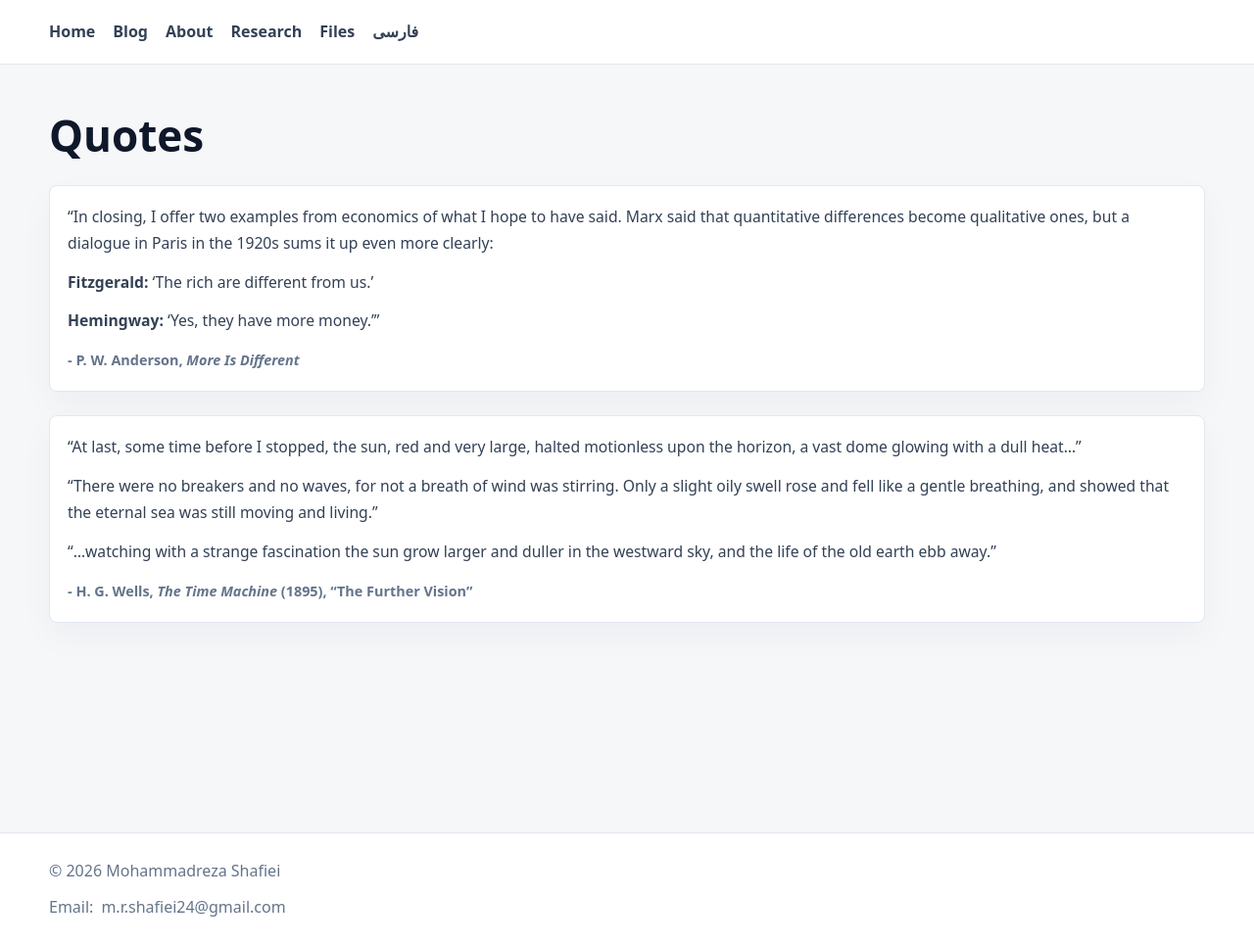
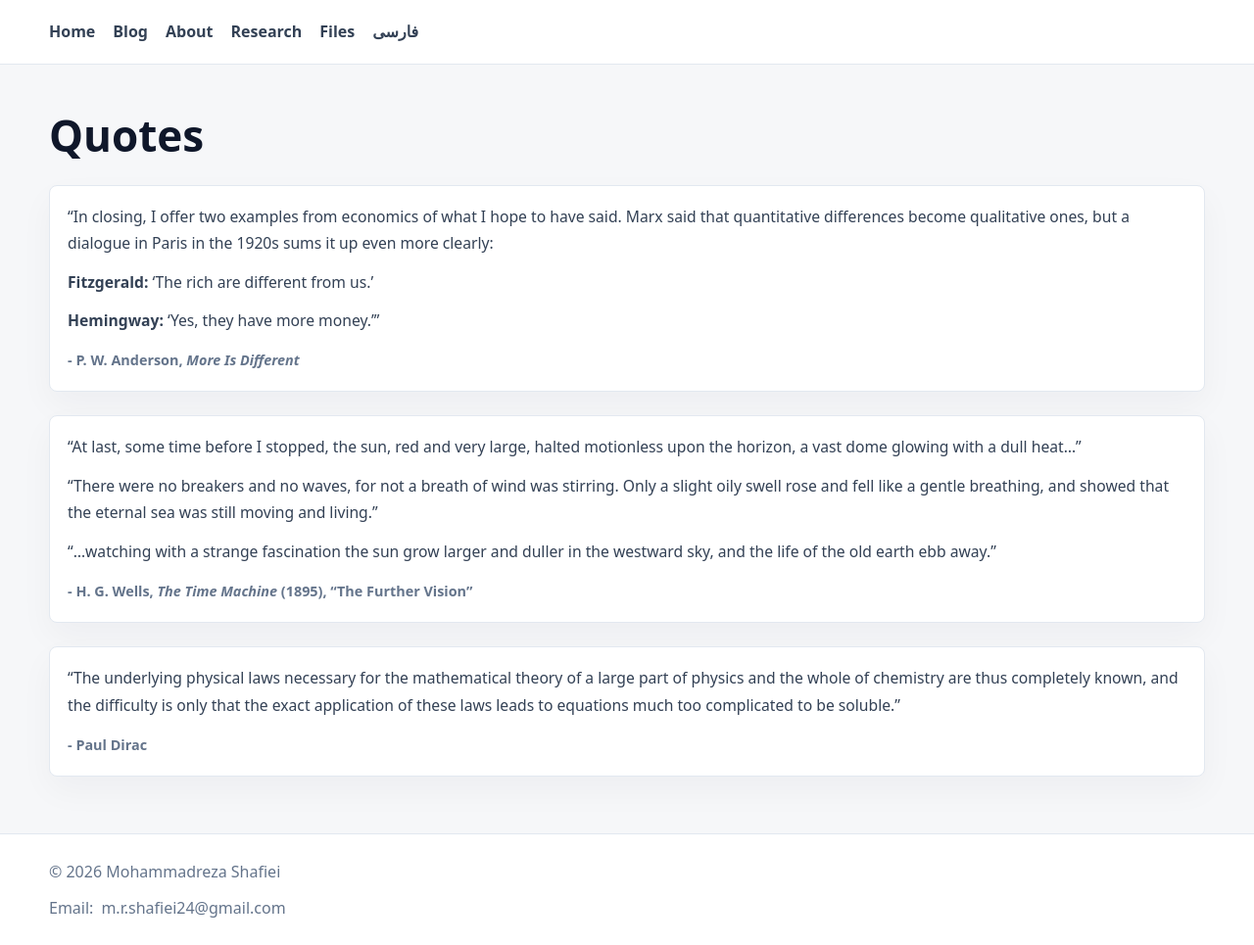
Before and after one commit to Mohamadrezash204/Mohamadrezash204.github.io, a Jekyll site: the page built from quotes/index.html, in a window 1280 px wide and 965 px high. Shown: the whole window at 98% size. Built offline with Jekyll 4.4.1, drawn with Linux system fonts in a browser that asks for light colours.

Commit message:
Restore Dirac quote to quotes archive

```diff
--- a/_data/quotes.yml
+++ b/_data/quotes.yml
@@ -1,4 +1,8 @@
 en:
+  - paragraphs:
+      - "“The underlying physical laws necessary for the mathematical theory of a large part of physics and the whole of chemistry are thus completely known, and the difficulty is only that the exact application of these laws leads to equations much too complicated to be soluble.”"
+    author: "Paul Dirac"
+
   - paragraphs:
       - "“At last, some time before I stopped, the sun, red and very large, halted motionless upon the horizon, a vast dome glowing with a dull heat…”"
       - "“There were no breakers and no waves, for not a breath of wind was stirring. Only a slight oily swell rose and fell like a gentle breathing, and showed that the eternal sea was still moving and living.”"
```
